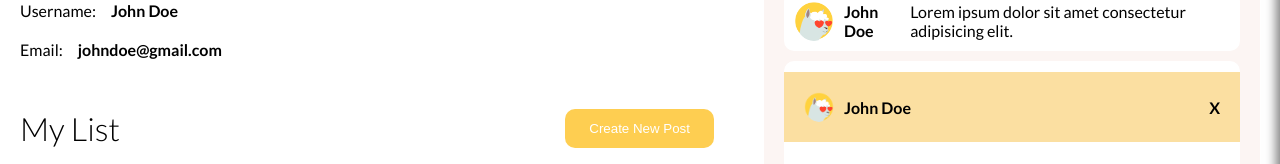
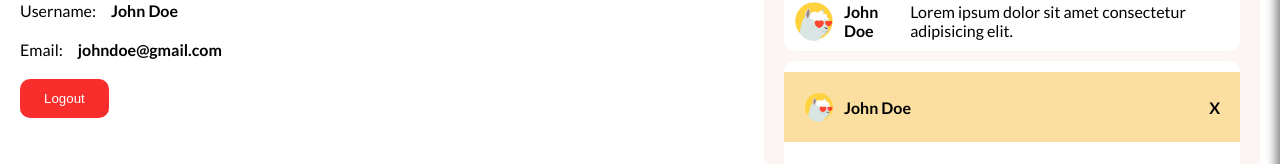
Before and after one commit to kanishkadeo27/Real-Estate-Frontend, a React (Vite) app: page /profile in a window 1280 px wide. Shown: the part 248-412 px from the top of the page. Built offline with nearby package versions, Linux system fonts and the light colour scheme.

Commit message:
logout functionality

```diff
--- a/src/pages/profile/Profile.jsx
+++ b/src/pages/profile/Profile.jsx
@@ -1,8 +1,22 @@
-import React from "react";
+import React, { useState } from "react";
 import "./profile.scss";
 import ProfileList from "../../components/profileList/ProfileList";
 import Chat from "../../components/chat/Chat";
+import apiRequest from "../../lib/apiRequest.js";
+import { useNavigate } from "react-router-dom";
 const Profile = () => {
+  const navigate = useNavigate();
+  const [error, setError] = useState("");
+  const handleLogout = async () => {
+    try {
+      const res = await apiRequest.post("/auth/logout");
+      localStorage.removeItem("user");
+      navigate("/");
+    } catch (err) {
+      setError(err.response.data.message);
+      console.log(err);
+    }
+  };
   return (
     <div className="profile">
       <div className="userDetails">
@@ -22,6 +36,10 @@ const Profile = () => {
             <span>
               Email:<b>johndoe@gmail.com</b>
             </span>
+            <button className="logoutBtn" onClick={handleLogout}>
+              Logout
+            </button>
+            {error && <span className="error">{error}</span>}
           </div>
           <div className="title">
             <h1>My List</h1>
--- a/src/pages/profile/profile.scss
+++ b/src/pages/profile/profile.scss
@@ -49,6 +49,20 @@
           align-items: center;
           gap: 15px;
         }
+        .logoutBtn {
+          width: fit-content;
+          background-color: rgb(250, 45, 45);
+          color: white;
+          padding: 12px 24px;
+          border: none;
+          border-radius: 10px;
+          cursor: pointer;
+        }
+        .error {
+          color: red;
+          font-size: 12px;
+          width: 70%;
+        }
         img {
           width: 40px;
           height: 40px;
```
